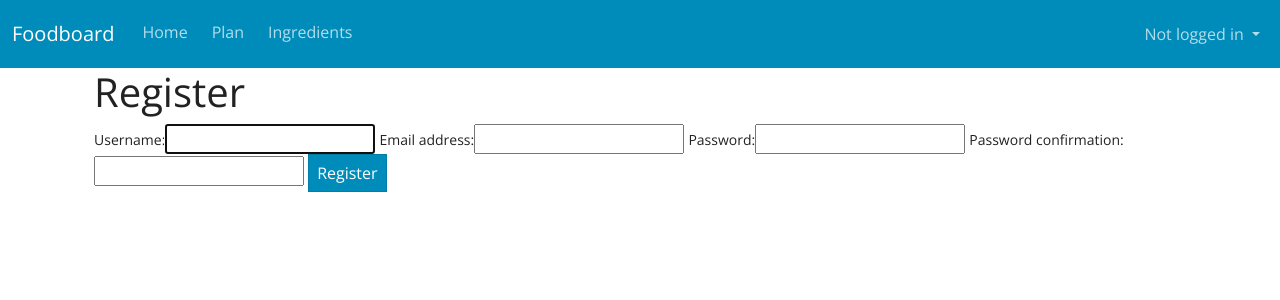
After one commit to philosomniac/FoodBoard, a Django app: page /accounts/register/ in a window 1280 px wide. The commit adds this page. Shown: the top 300 px of the page. Run offline with Django 3.2, Linux system fonts and the light colour scheme; some libraries are stand-ins or nearby versions.

Commit message:
adding user registration, login, logout

```diff
--- a/foodboard/forms.py
+++ b/foodboard/forms.py
@@ -1,8 +1,30 @@
 from django import forms
-from foodboard.models import CookEvent
+from django.forms.widgets import HiddenInput
+from foodboard.models import CookEvent, User
+from django.contrib.auth.forms import UserCreationForm
 
 
 class CookEventForm(forms.ModelForm):
     class Meta:
         model = CookEvent
         fields = ['date', 'recipe']
+
+
+class NewUserForm(UserCreationForm):
+
+    class Meta:
+        model = User
+        fields = ['username',
+                  'email',
+                  'password1',
+                  'password2']
+        help_texts = {
+            'username': None,
+            'email': None,
+        }
+
+    def __init__(self, *args, **kwargs):
+        super(NewUserForm, self).__init__(*args, **kwargs)
+
+        self.fields['password1'].help_text = None
+        self.fields['password2'].help_text = None
--- a/foodboard/models.py
+++ b/foodboard/models.py
@@ -3,8 +3,6 @@ from django.utils import timezone
 from django.conf import settings
 from django.contrib.auth.models import AbstractUser
 
-
-# Create your models here.
 
 class User(AbstractUser):
     class Meta:
@@ -30,9 +28,6 @@ class Recipe(models.Model):
                                                  verbose_name="prep time (minutes)")
     cook_time = models.PositiveSmallIntegerField(default=0,
                                                  verbose_name="cook time (minutes)")
-
-    # def get_usages(self):
-    #     return self.ingredients.objects.filter
 
     def __str__(self):
         return self.name
--- a/foodboard/templates/foodboard/base.html
+++ b/foodboard/templates/foodboard/base.html
@@ -45,6 +45,28 @@
                         <a class="nav-link" href="{% url 'foodboard:ingredients' %}">Ingredients</a>
                     </li>
                 </ul>
+                <ul class="nav navbar-nav justify-content-end">
+                    <li class="nav-item dropdown">
+                        <a class="nav-link dropdown-toggle" href="#" id="navbarScrollingDropdown" role="button"
+                            data-bs-toggle="dropdown" aria-expanded="false">
+                            {% if user.is_authenticated %}
+                            {{user.username}}
+                            {% else %}
+                            Not logged in
+                            {% endif %}
+                        </a>
+                        <ul class="dropdown-menu dropdown-menu-right" aria-labelledby="navbarScrollingDropdown">
+                            {% if user.is_authenticated %}
+                            <li><a href="{% url 'profile' %}">Profile</a></li>
+                            <li><a href="{% url 'logout' %}">Logout</a></li>
+                            {% else %}
+                            <a class="text-secondary" href="{% url 'login' %}">Login</a>
+                            {% endif %}
+
+                        </ul>
+
+                    </li>
+                </ul>
             </div>
         </div>
     </nav>
--- /dev/null
+++ b/foodboard/templates/registration/register.html
@@ -0,0 +1,22 @@
+{% extends "foodboard/base.html" %}
+
+{% block title %}Register{% endblock title %}
+
+{% block content %}
+<div class="container">
+    <div class="row">
+        <div class="col">
+            <h1>Register</h1>
+            <form method="post" action="{% url 'register' %}">
+                {% csrf_token %}
+                {{form}}
+                <input type="submit" value="Register" class="btn btn-primary">
+                <input type="hidden" name="next" value="{{next}}">
+            </form>
+        </div>
+    </div>
+</div>
+
+
+
+{% endblock content %}
--- a/foodboard/views.py
+++ b/foodboard/views.py
@@ -2,15 +2,30 @@ from datetime import timedelta, date
 from django.shortcuts import redirect, render, get_object_or_404
 from django.views import generic
 from .models import CookEvent, Ingredient, Recipe, User
-from .forms import CookEventForm
+from .forms import CookEventForm, NewUserForm
 from django.core.exceptions import ObjectDoesNotExist
 from rest_framework import viewsets
 from rest_framework import permissions
 from .serializers import UserSerializer
-
+from django.contrib.auth import login
 
 
 # Create your views here.
+
+def profile(request):
+    return render(request, 'registration/profile.html')
+
+
+def register(request):
+    if request.method == 'POST':
+        form = NewUserForm(request.POST)
+        if form.is_valid():
+            user = form.save()
+            login(request, user)
+            return redirect('profile')
+
+    form = NewUserForm()
+    return render(request=request, template_name='registration/register.html', context={"form": form})
 
 
 class IndexView(generic.ListView):
@@ -93,4 +108,4 @@ class UserViewSet(viewsets.ModelViewSet):
     """
     queryset = User.objects.all().order_by('-date_joined')
     serializer_class = UserSerializer
-    permission_classes =[permissions.IsAuthenticated]
+    permission_classes = [permissions.IsAuthenticated]
--- a/mysite/urls.py
+++ b/mysite/urls.py
@@ -29,4 +29,6 @@ urlpatterns = [
     path('api-auth/', include('rest_framework.urls', namespace='rest_framework')),
     # path('foodboard/api/', include('foodboard.api_urls'))
     path('accounts/', include('django.contrib.auth.urls')),
+    path('accounts/profile/', views.profile, name="profile"),
+    path('accounts/register/', views.register, name="register"),
 ]
```
Also changed, not shown: foodboard/templates/registration/login.html (+7 -7 lines), foodboard/templates/registration/profile.html (added, +17 -0 lines).
